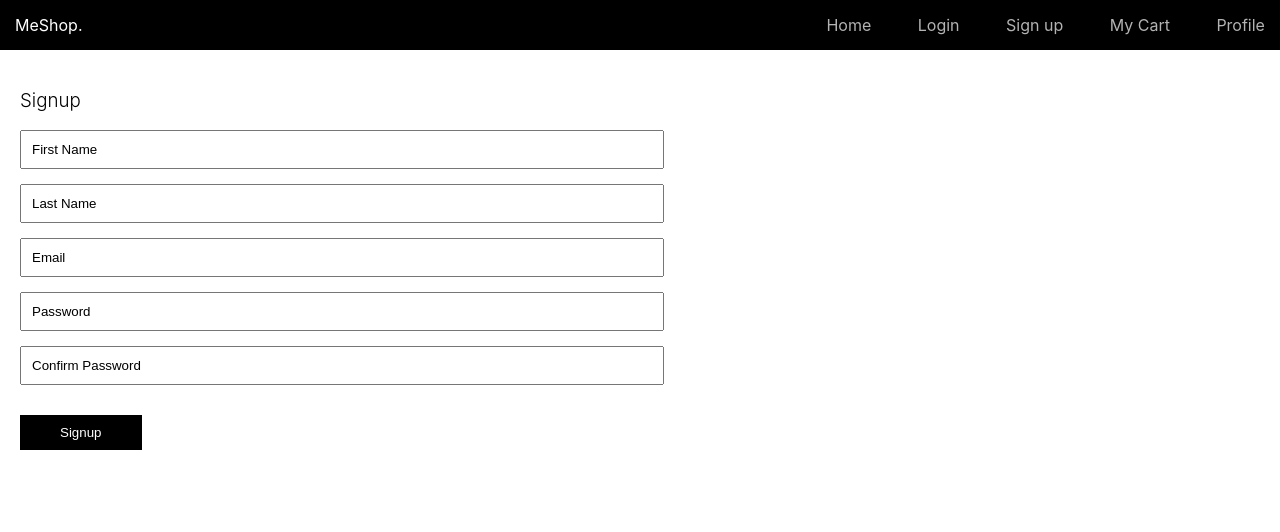
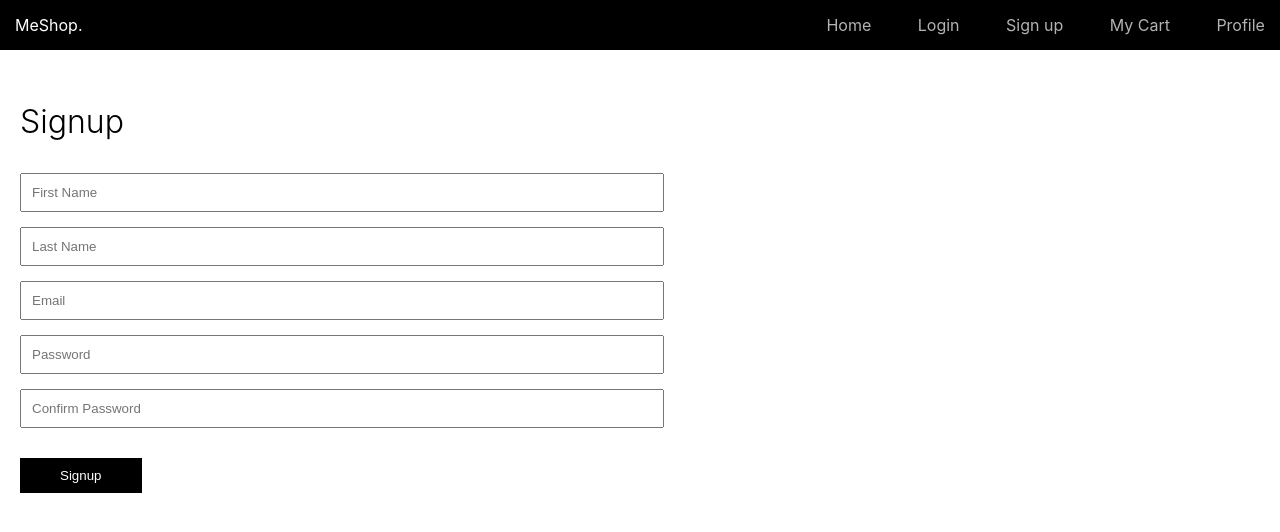
Before and after one commit to Ajmal777/MeShop, a plain HTML site: page signup.html in a window 1280 px wide. Drawn offline with Linux system fonts and the light colour scheme.

Commit message:
made some changes in styles

```diff
--- a/scripts/signup.js
+++ b/scripts/signup.js
@@ -54,5 +54,5 @@ function saveUser(data){
     sessionStorage.setItem('loggedInUser', JSON.stringify(data));
 
     alert('Successfully signed in');
-    location.href = './profile.html';
+    location.href = './shop.html';
 }
--- a/styles/login.css
+++ b/styles/login.css
@@ -9,6 +9,8 @@
 
 h3{
     margin: 0;
+    font-size: 32px;
+    font-weight: 100;
 }
 
 input{
--- a/styles/signup.css
+++ b/styles/signup.css
@@ -1,4 +1,5 @@
 h3{
+    font-size: 32px;
     font-weight: 300;
 }
 main{
@@ -13,9 +14,6 @@ main{
 .form > input{
     padding: 10px;
     max-width: 50%;
-}
-.form > input::placeholder{
-    color: black;
 }
 
 #signup-btn{
```
